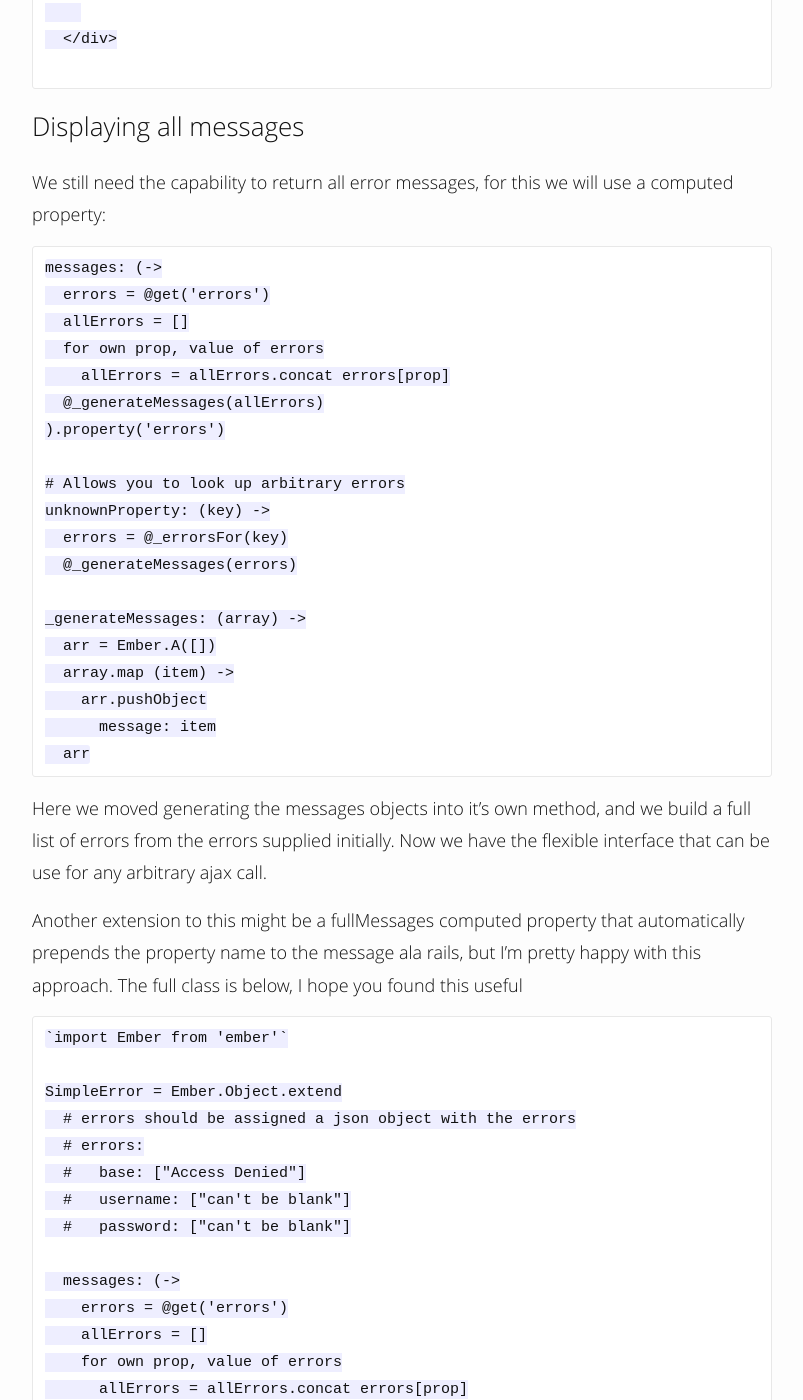
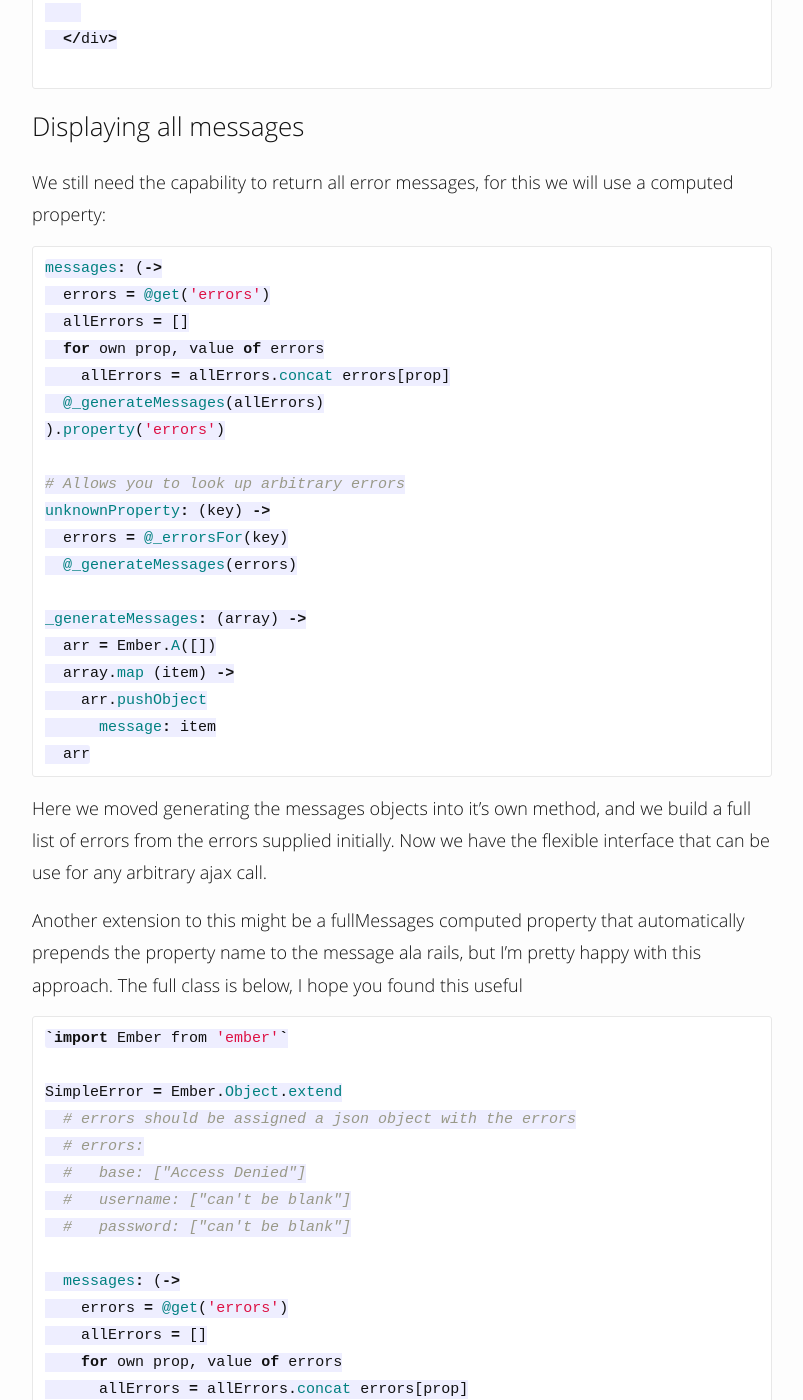
Before and after one commit to DVG/dvg.github.io, a Jekyll site: the page built from _posts/2014-12-05-server-side-error-messages-for-arbitrary-ajax-calls-in-ember-cli.md, in a window 1280 px wide and 1400 px high, scrolled down 2875 px. Shown: the whole window, without its empty margins (238-1041 px from the left). Built offline with Jekyll 4.4.1, drawn with Linux system fonts in a browser that asks for light colours; nearby versions of some CDN libraries; Markdown is read by kramdown in place of the engine named in the settings; comment, search, counter and statistics services are not loaded; some of the changed text lies outside the part shown.

Commit message:
highlighting

````diff
--- a/_posts/2014-12-05-server-side-error-messages-for-arbitrary-ajax-calls-in-ember-cli.md
+++ b/_posts/2014-12-05-server-side-error-messages-for-arbitrary-ajax-calls-in-ember-cli.md
@@ -56,17 +56,17 @@ If this was an ember data `save()` call with the ActiveModelAdapter, we could us
 
 For simplicity, I want to just be able to assign the json response to the SimpleErrors object, like so:
 
-```
-    authenticate: ->
-      self = @
-      @_super()
-      .then null, (error) =>
-        self.set 'errors', SimpleErrors.create(error)
+```coffeescript
+authenticate: ->
+  self = @
+  @_super()
+  .then null, (error) =>
+    self.set 'errors', SimpleErrors.create(error)
 ```
 
 This will, in effect set the "errors" property on the SimpleErrors object to the JSON Response. However it will be a normal Javascript Object and not an Ember.Object. Let's fix that:
 
-```
+```coffeescript
 SimpleError = Ember.Object.extend
   init: ->
     @set('emberized_errors', Ember.Object.create(@get('error')))
@@ -78,7 +78,7 @@ Now we've made another local property to hold the Ember Object equivalent of the
 
 DS.Errors exposes individual fields error messages by looking them up as properties. However we don't know ahead of time what the errors are going to be. So we need a method to lookup errors for arbitrary properties. Fortunately, ember exposes `unknownProperty` which works a bit like ruby's `method_missing`
 
-```
+```coffeescript
 unknownProperty: (key) ->
   errors = @_errorsFor(key)
   arr = Ember.A([])
@@ -93,7 +93,7 @@ _errorsFor: (property) ->
 
 Now we can look up error message associated with arbitray properties. Which means you can display property error messages just like explained in the DS.Errors documentation:
 
-```
+```coffeescript
 <label>Username: {{input value=username}} </label>
 {{#each errors.username}}
   <div class="error">
@@ -106,7 +106,7 @@ Now we can look up error message associated with arbitray properties. Which mean
 
 We still need the capability to return all error messages, for this we will use a computed property:
 
-```
+```coffeescript
 messages: (->
   errors = @get('errors')
   allErrors = []
@@ -132,7 +132,7 @@ Here we moved generating the messages objects into it's own method, and we build
 
 Another extension to this might be a fullMessages computed property that automatically prepends the property name to the message ala rails, but I'm pretty happy with this approach. The full class is below, I hope you found this useful
 
-```
+```coffeescript
 `import Ember from 'ember'`
 
 SimpleError = Ember.Object.extend
````
